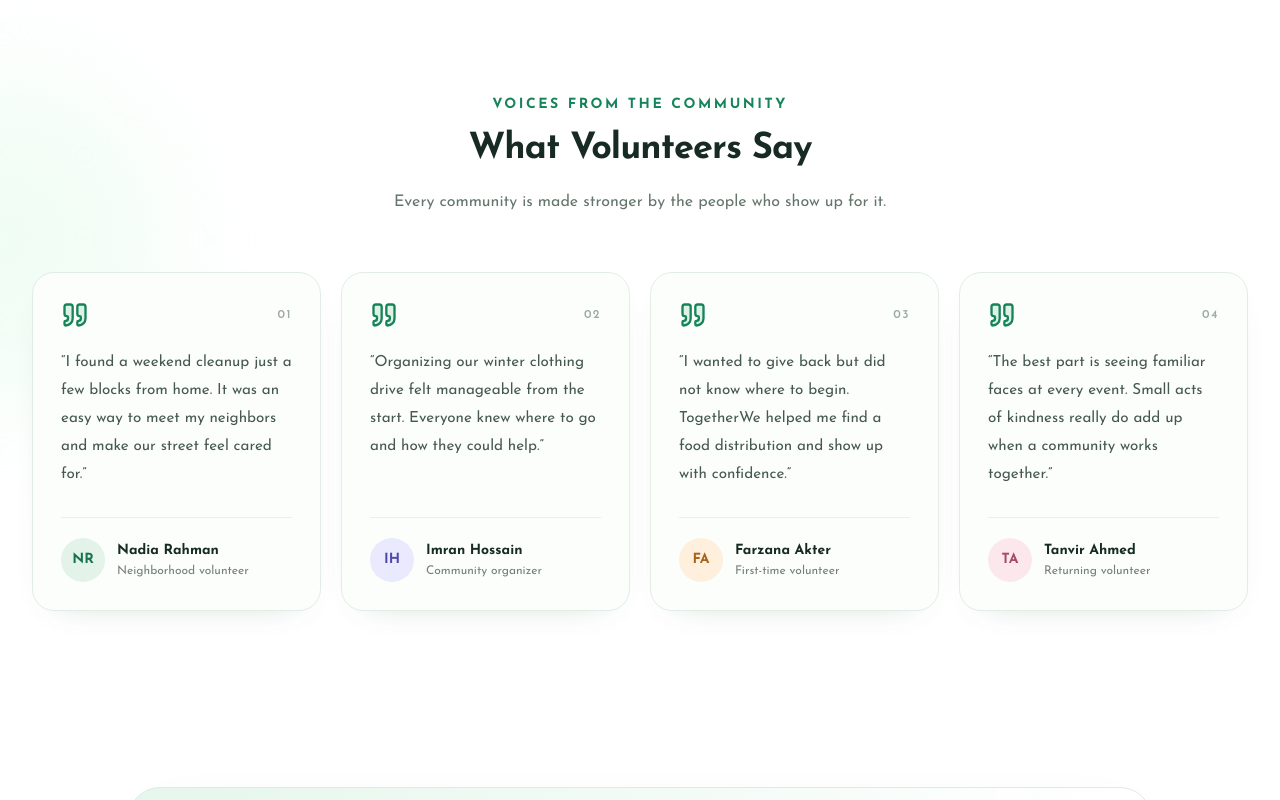
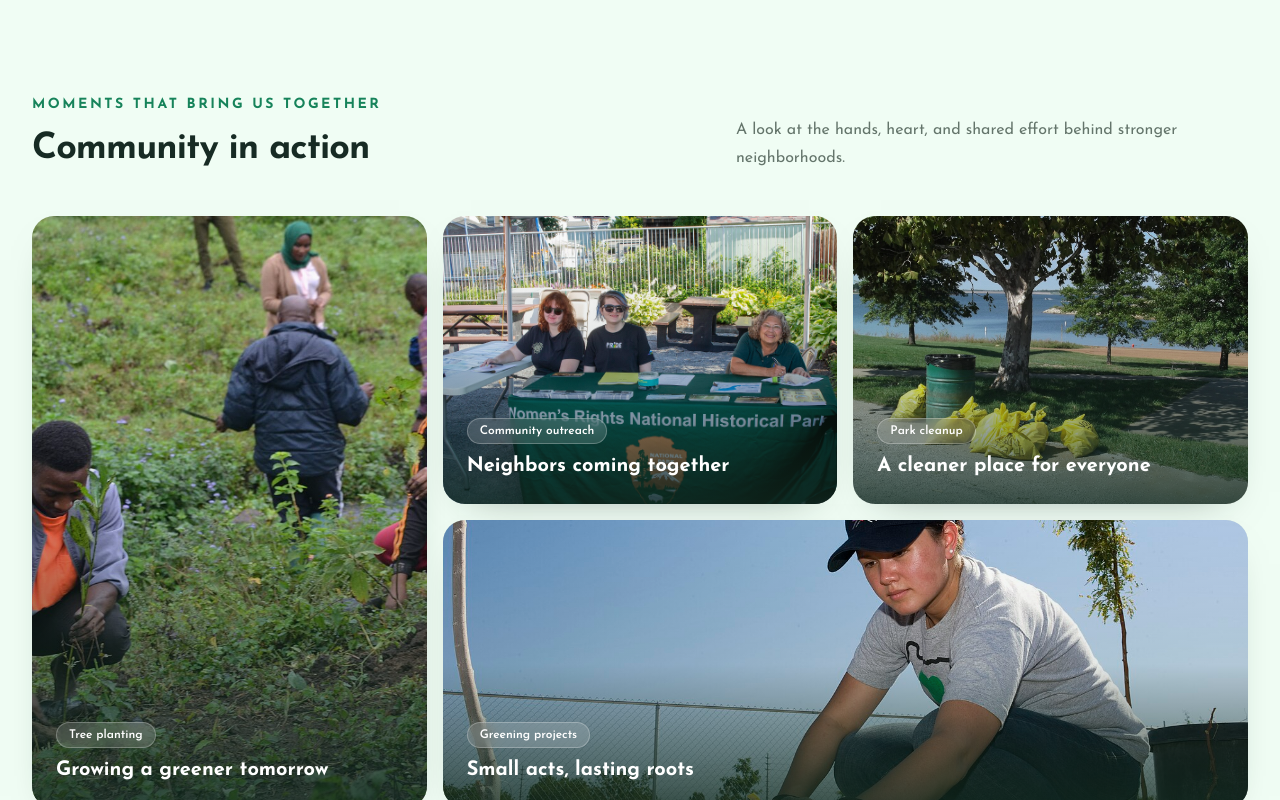
Before and after one commit to arifurroni/Social-Development-Events-frontend, a Next.js app: page / in a window 1280 px wide. Shown: the part 1640-2440 px from the top of the page. Built offline with nearby package versions, Linux system fonts and the light colour scheme.

Commit message:
Event Gallery page created

```diff
--- a/src/app/page.tsx
+++ b/src/app/page.tsx
@@ -1,5 +1,6 @@
 import { Banner } from "@/components/home/Banner";
 import { PlatformFeatures } from "@/components/home/PlatformFeatures";
+import { EventGallery } from "@/components/home/EventGallery";
 import { VolunteerTestimonials } from "@/components/home/VolunteerTestimonials";
 import { CauseAlerts } from "@/components/home/CauseAlerts";
 
@@ -8,6 +9,7 @@ export default function Home() {
     <main>
       <Banner />
       <PlatformFeatures />
+      <EventGallery />
       <VolunteerTestimonials />
       <CauseAlerts />
     </main>
--- /dev/null
+++ b/src/components/home/EventGallery.tsx
@@ -0,0 +1,101 @@
+import Image, { type StaticImageData } from "next/image";
+
+import cleanupImage from "../../../public/images/banner_cleanup.jpg";
+import eventImage from "../../../public/images/banner_event.jpg";
+import heroImage from "../../../public/images/banner_hero.jpg";
+import plantingImage from "../../../public/images/banner_planting.jpg";
+
+const eventPhotos: {
+  src: StaticImageData;
+  alt: string;
+  title: string;
+  category: string;
+  layout: string;
+}[] = [
+  {
+    src: heroImage,
+    alt: "Volunteers planting young trees together in a green community space",
+    title: "Growing a greener tomorrow",
+    category: "Tree planting",
+    layout: "md:col-span-1 md:row-span-2 md:min-h-[34rem]",
+  },
+  {
+    src: eventImage,
+    alt: "Community volunteers sharing information at an outdoor event booth",
+    title: "Neighbors coming together",
+    category: "Community outreach",
+    layout: "md:min-h-64",
+  },
+  {
+    src: cleanupImage,
+    alt: "Bags collected during a volunteer cleanup at a local park",
+    title: "A cleaner place for everyone",
+    category: "Park cleanup",
+    layout: "md:min-h-64",
+  },
+  {
+    src: plantingImage,
+    alt: "A volunteer planting a tree as part of a neighborhood greening project",
+    title: "Small acts, lasting roots",
+    category: "Greening projects",
+    layout: "md:col-span-2 md:min-h-72",
+  },
+];
+
+export function EventGallery() {
+  return (
+    <section
+      aria-labelledby="event-gallery-heading"
+      className="bg-[#F0FDF4] px-5 py-20 sm:px-8 lg:py-24"
+    >
+      <div className="mx-auto max-w-7xl">
+        <div className="mb-9 flex flex-col gap-4 sm:mb-11 md:flex-row md:items-end md:justify-between">
+          <div className="max-w-2xl">
+            <p className="mb-3 text-sm font-bold uppercase tracking-[0.18em] text-[#16835A]">
+              Moments that bring us together
+            </p>
+            <h2
+              id="event-gallery-heading"
+              className="text-3xl leading-tight font-extrabold tracking-tight text-[#172B24] sm:text-4xl"
+            >
+              Community in action
+            </h2>
+          </div>
+          <p className="max-w-lg text-base leading-7 text-[#64756B]">
+            A look at the hands, heart, and shared effort behind stronger
+            neighborhoods.
+          </p>
+        </div>
+
+        <div className="grid gap-4 sm:grid-cols-2 md:grid-cols-2 md:grid-rows-[repeat(2,minmax(16rem,1fr))] lg:grid-cols-3">
+          {eventPhotos.map(({ src, alt, title, category, layout }) => (
+            <figure
+              className={`group relative isolate min-h-72 overflow-hidden rounded-3xl bg-[#DCECE1] shadow-[0_16px_40px_-28px_rgba(23,43,36,0.5)] ${layout}`}
+              key={title}
+            >
+              <Image
+                alt={alt}
+                className="object-cover transition-transform duration-500 group-hover:scale-105"
+                fill
+                sizes="(max-width: 640px) 100vw, (max-width: 1024px) 50vw, 33vw"
+                src={src}
+              />
+              <div
+                aria-hidden="true"
+                className="absolute inset-0 bg-linear-to-t from-[#10291F]/80 via-[#10291F]/10 to-transparent"
+              />
+              <figcaption className="absolute inset-x-0 bottom-0 flex flex-col items-start gap-2 p-5 sm:p-6">
+                <span className="rounded-full border border-white/25 bg-white/15 px-3 py-1 text-xs font-semibold text-white backdrop-blur-sm">
+                  {category}
+                </span>
+                <span className="text-lg font-bold text-white sm:text-xl">
+                  {title}
+                </span>
+              </figcaption>
+            </figure>
+          ))}
+        </div>
+      </div>
+    </section>
+  );
+}
```
